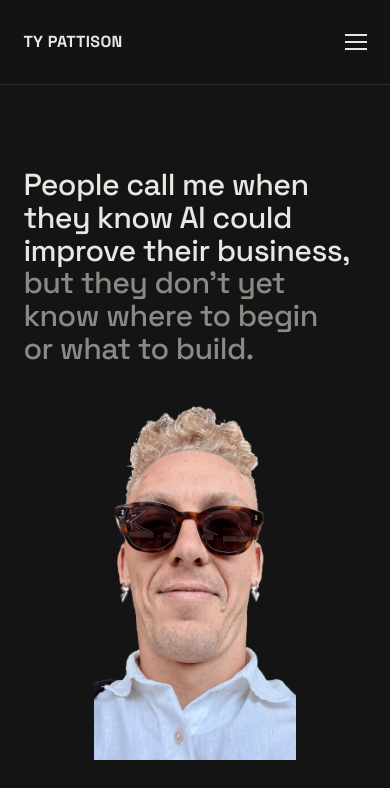
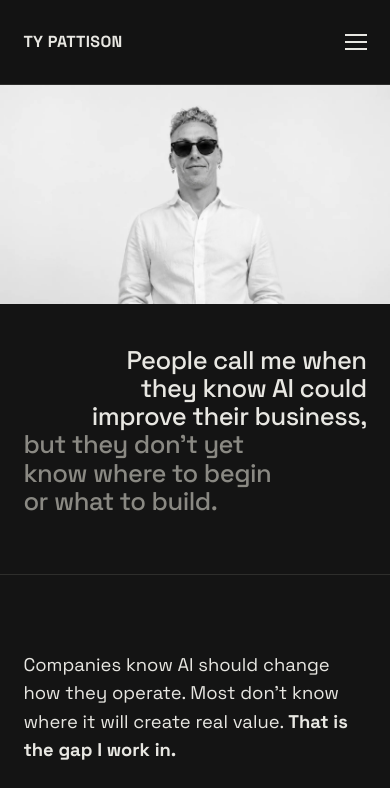
Before and after one commit to upperspacecase/Typortfolioaug26, a plain HTML site: page index.html in a window 390 px wide. Shown: the top 788 px of the page. Drawn offline with nearby package versions, Linux system fonts and the light colour scheme.

Commit message:
Flank the hero photo with the headline
Uses the wide black-and-white portrait full bleed and splits the headline
into two columns either side of the centred figure, which occupies roughly
30%-68% of the frame. Stacks below the photo under 820px.

Co-Authored-By: Claude Opus 5 (1M context) <noreply@anthropic.com>

```diff
--- a/index.html
+++ b/index.html
@@ -76,33 +76,42 @@
 
   /* ---------- hero ---------- */
   .hero {
-    padding: clamp(4rem, 10vh, 8rem) var(--s) clamp(4rem, 9vh, 7rem);
+    position: relative;
     border-bottom: 1px solid var(--line);
-    display: grid;
-    grid-template-columns: 1fr 1fr;
-    align-items: center;
-    gap: clamp(2.5rem, 5vw, 4.5rem);
   }
+  .hero-photo { display: block; width: 100%; height: auto; }
   .cubeart polygon { fill: var(--fg); stroke: var(--bg); stroke-width: 0.45; }
   .cubemark { width: 1.5em; height: 1.5em; vertical-align: -0.4em; margin-right: 0.7em; display: inline-block; }
+  /* The figure sits across the middle 30%-68% of the photo; the copy flanks it. */
   .hero h1 {
-    font-size: clamp(1.9rem, 3.6vw, 3.4rem);
+    position: absolute;
+    inset: 0;
+    display: grid;
+    grid-template-columns: 29fr 42fr 29fr;
+    align-items: center;
+    font-size: clamp(0.7rem, 1.55vw, 1.75rem);
     font-weight: 500;
-    line-height: 1.08;
-    letter-spacing: -0.02em;
-    text-wrap: balance;
+    line-height: 1.2;
+    letter-spacing: -0.01em;
+    color: #141414;
   }
-  .hero h1 em { font-style: normal; color: var(--dim); }
-  .hero-portrait img {
-    display: block;
-    width: auto;
-    max-width: 100%;
-    max-height: min(72vh, 640px);
-    margin-inline: auto;
-  }
+  .hero h1 span { padding: 0 clamp(0.8rem, 2.2vw, 2.4rem); }
+  .hero .lede { text-align: right; }
+  .hero .turn { grid-column: 3; color: #4a4945; }
   @media (max-width: 820px) {
-    .hero { grid-template-columns: 1fr; }
-    .hero-portrait img { max-height: 42vh; }
+    .hero h1 {
+      position: static;
+      display: block;
+      padding: clamp(2rem, 5vh, 3rem) var(--s) 0;
+      font-size: clamp(1.6rem, 5.6vw, 2.4rem);
+      line-height: 1.1;
+      letter-spacing: -0.02em;
+      color: var(--fg);
+      text-wrap: balance;
+    }
+    .hero h1 span { display: block; padding: 0; text-align: left; }
+    .hero .turn { color: var(--dim); }
+    .hero { padding-bottom: clamp(2.5rem, 7vh, 4rem); }
   }
 
   /* ---------- sections ---------- */
@@ -244,10 +253,11 @@
 <main id="top">
 
   <div class="hero">
-    <h1>People call me when they know AI could improve their business, <em>but they don't yet know where to begin or what to build.</em></h1>
-    <div class="hero-portrait">
-      <img src="ty.webp" alt="Ty Pattison" width="940" height="1648">
-    </div>
+    <img class="hero-photo" src="hero.webp" alt="Ty Pattison" width="1672" height="940">
+    <h1>
+      <span class="lede">People call me when they know AI could improve their business,</span>
+      <span class="turn">but they don't yet know where to begin or what to build.</span>
+    </h1>
   </div>
 
   <section id="story">
```
Also changed, not shown: hero.webp (added), ty.webp (deleted).
